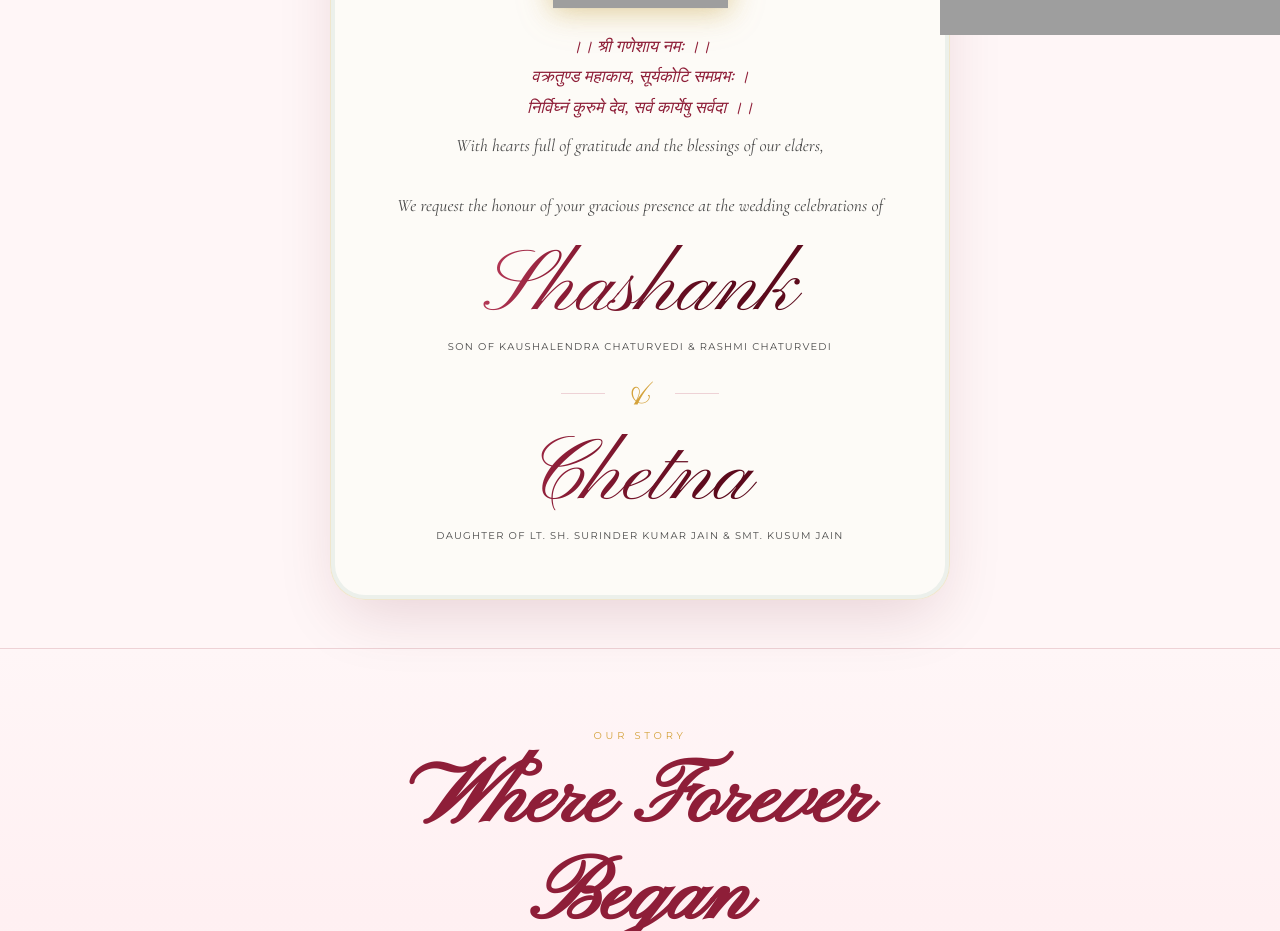
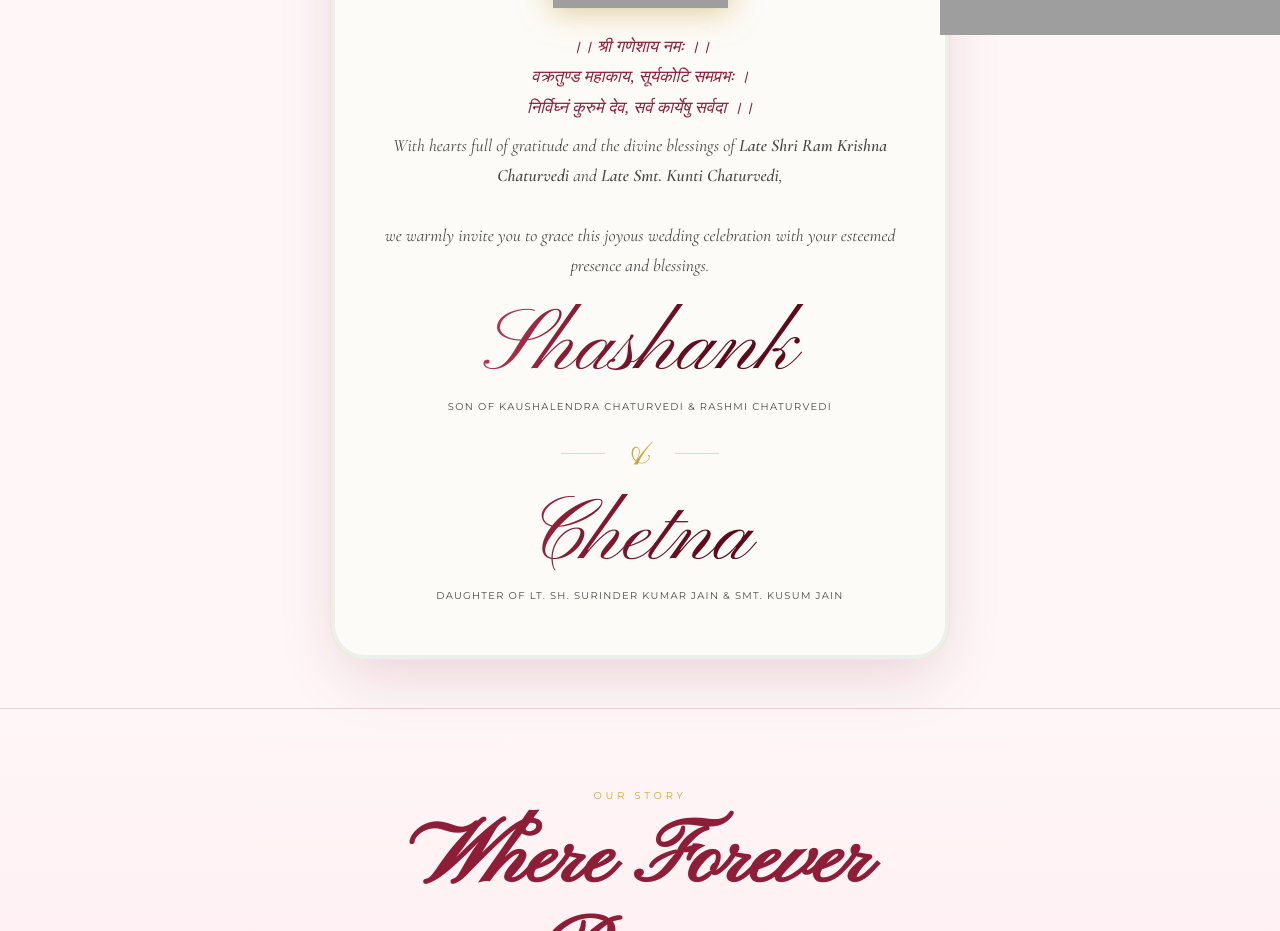
Before and after one commit to Atharvaw07/Shashank-chetna, a Next.js app: page / in a window 1280 px wide. Shown: the part 1020-1951 px from the top of the page. Built offline with nearby package versions, Linux system fonts and the light colour scheme; grey boxes are pictures that could not be loaded; a web font is replaced by a local one.

Commit message:
Update wedding invitation text with additional details

```diff
--- a/app/components/FamilySection.js
+++ b/app/components/FamilySection.js
@@ -38,7 +38,7 @@ export default function FamilySection({ lang }) {
     className="invite-text"
     style={{ marginBottom: '1.5rem' }}
     dangerouslySetInnerHTML={{
-              __html: `अपनो के स्नेह, बुजुर्गों के आशीर्वाद एवं प्रभु कृपा से<br><br>हम आपको सादर आमंत्रित करते हैं इस मंगलमय विवाह समारोह में`,
+      __html: `अपनों के स्नेह, बुजुर्गों के आशीर्वाद एवं प्रभु कृपा से<br><br>हम आपको सादर आमंत्रित करते हैं इस मंगलमय विवाह समारोह में`,
     }}
   />
 ) : (
@@ -46,10 +46,11 @@ export default function FamilySection({ lang }) {
     className="invite-text"
     style={{ marginBottom: '1.5rem' }}
     dangerouslySetInnerHTML={{
-              __html: `With hearts full of gratitude and the blessings of our elders,<br><br>We request the honour of your gracious presence at the wedding celebrations of`,
+      __html: `With hearts full of gratitude and the divine blessings of <strong>Late Shri Ram Krishna Chaturvedi</strong> and <strong>Late Smt. Kunti Chaturvedi</strong>,<br><br>we warmly invite you to grace this joyous wedding celebration with your esteemed presence and blessings.`,
     }}
   />
 )}
+
 
         {/* Groom Profile */}
         <span className="couple-name name-shimmer">Shashank</span>
```
Lines whose indentation alone changed are shown as unchanged.
